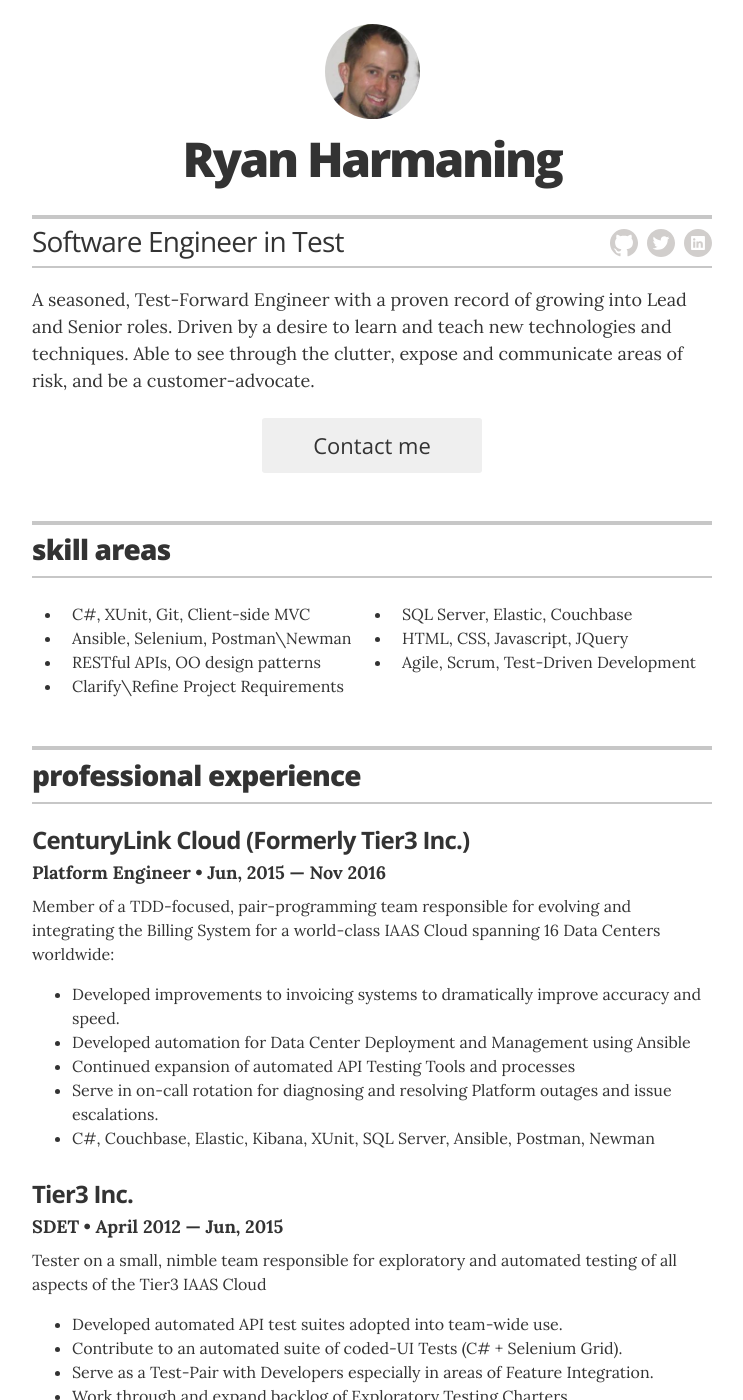
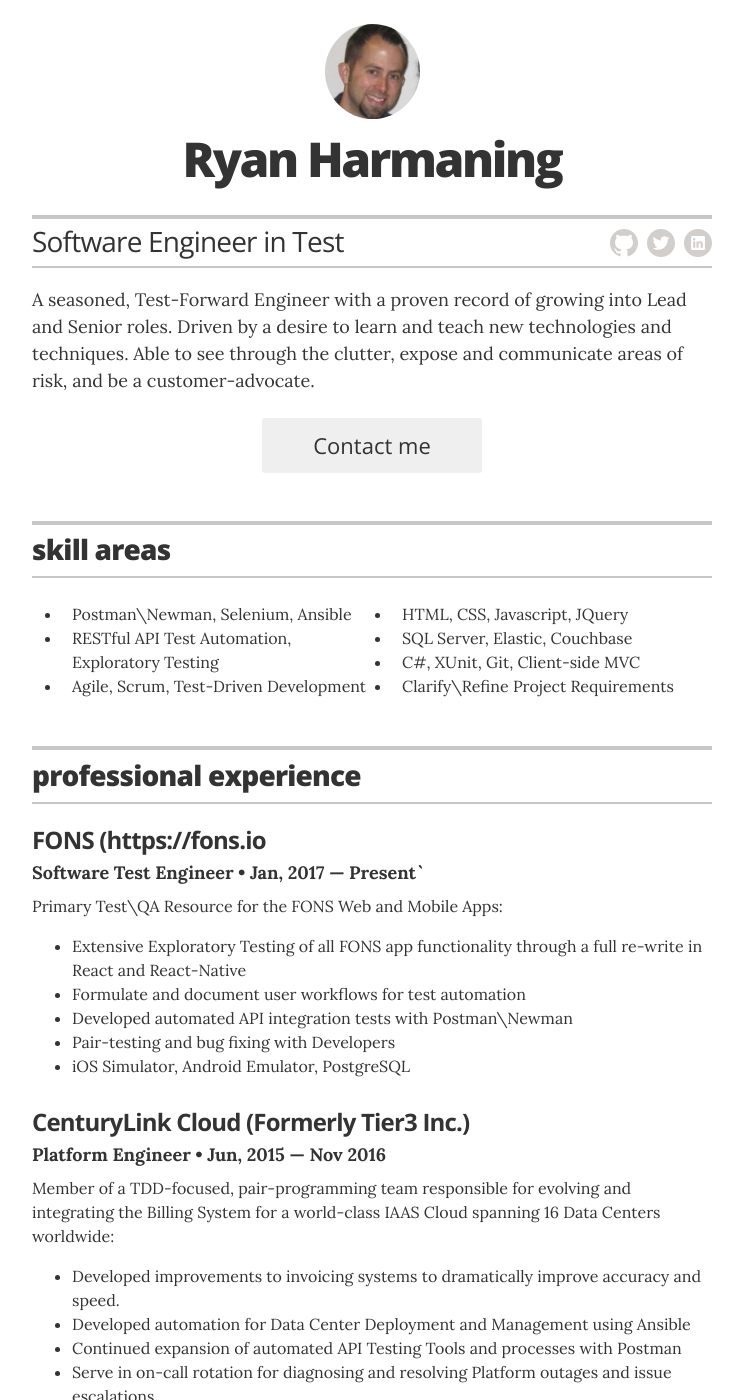
Before and after one commit to rharmaning/rharmaning.github.io, a Jekyll site: the page built from index.html, in a window 1280 px wide and 1400 px high. Shown: the whole window, without its empty margins (268-1011 px from the left). Built offline with Jekyll 4.4.1, drawn with Linux system fonts in a browser that asks for light colours.

Commit message:
adding recent updates to history

```diff
--- a/_layouts/resume.html
+++ b/_layouts/resume.html
@@ -11,8 +11,7 @@
 
             <!-- You can turn off the avatar in _config.yml by setting to false -->
             {% if site.resume_avatar == 'true' %}
-        <img src="images/avatar.jpg" alt="my photo" class="avatar" itemprop="image">
-        {% endif %}
+            <img src="images/avatar.jpg" alt="my photo" class="avatar" itemprop="image"> {% endif %}
 
             <!-- Your name is defined in the _config.yml file -->
             <h1 class="header-name" itemprop="name">{{ site.resume_name }}</h1>
@@ -27,16 +26,14 @@
             </div>
 
             <div class="executive-summary" itemprop="description">
-          <p>A seasoned, Test-Forward Engineer with a proven record of growing into Lead and Senior roles. Driven by a desire to learn and teach new technologies and techniques. Able to see through the clutter, expose and communicate areas of risk, and be a customer-advocate.
+                <p>A seasoned, Test-Forward Engineer with a proven record of growing into Lead and Senior roles. Driven by a desire to learn and teach new technologies and techniques. Able to see through the clutter, expose and communicate areas of risk,
+                    and be a customer-advocate.
                 </p>
             </div>
 
             {% if site.resume_looking_for_work == 'yes' %}
-        <a href="mailto:{{ site.resume_contact_email }}" class="contact-button" itemprop="email">Contact me</a>
-        {% elsif site.resume_looking_for_work == 'no' %}
-        <a class="contact-button not-looking">I'm not looking for work right now.</a>
-        {% else %}
-        {% endif %}
+            <a href="mailto:{{ site.resume_contact_email }}" class="contact-button" itemprop="email">Contact me</a> {% elsif site.resume_looking_for_work == 'no' %}
+            <a class="contact-button not-looking">I'm not looking for work right now.</a> {% else %} {% endif %}
 
         </header>
 
@@ -49,20 +46,18 @@
 
             <div class="resume-item">
                 <ul class="columns">
+                    <li class="column one-half">Postman\Newman, Selenium, Ansible</li>
+                    <li class="column one-half">HTML, CSS, Javascript, JQuery</li>
+                    <li class="column one-half">RESTful API Test Automation, Exploratory Testing</li>
+                    <li class="column one-half">SQL Server, Elastic, Couchbase</li>
                     <li class="column one-half">C#, XUnit, Git, Client-side MVC</li>
-      <li class="column one-half">SQL Server, Elastic, Couchbase</li>
-      <li class="column one-half">Ansible, Selenium, Postman\Newman</li>
-      <li class="column one-half">HTML, CSS, Javascript, JQuery</li>
-      <li class="column one-half">RESTful APIs, OO design patterns</li>
                     <li class="column one-half">Agile, Scrum, Test-Driven Development</li>
                     <li class="column one-half">Clarify\Refine Project Requirements</li>
                 </ul>
             </div>
 
         </section>
-      {% endif %}
-
-      {% if site.resume_section_experience %}
+        {% endif %} {% if site.resume_section_experience %}
         <!-- begin Experience -->
         <section class="content-section">
 
@@ -71,13 +66,26 @@
             </header>
 
             <div class="resume-item" itemscope itemprop="worksFor" itemtype="http://schema.org/Organization">
+                <h3 class="resume-item-title" itemprop="name">FONS (https://fons.io</h3>
+                <h4 class="resume-item-details" itemprop="description">Software Test Engineer &bull; Jan, 2017 &mdash; Present`</h4>
+                <p class="resume-item-copy">Primary Test\QA Resource for the FONS Web and Mobile Apps:</p>
+                <ul class="resume-item-list">
+                    <li>Extensive Exploratory Testing of all FONS app functionality through a full re-write in React and React-Native</li>
+                    <li>Formulate and document user workflows for test automation</li>
+                    <li>Developed automated API integration tests with Postman\Newman</li>
+                    <li>Pair-testing and bug fixing with Developers</li>
+                    <li>iOS Simulator, Android Emulator, PostgreSQL</li>
+                </ul>
+            </div>
+
+            <div class="resume-item" itemscope itemprop="worksFor" itemtype="http://schema.org/Organization">
                 <h3 class="resume-item-title" itemprop="name">CenturyLink Cloud (Formerly Tier3 Inc.)</h3>
                 <h4 class="resume-item-details" itemprop="description">Platform Engineer &bull; Jun, 2015 &mdash; Nov 2016</h4>
                 <p class="resume-item-copy">Member of a TDD-focused, pair-programming team responsible for evolving and integrating the Billing System for a world-class IAAS Cloud spanning 16 Data Centers worldwide:</p>
                 <ul class="resume-item-list">
                     <li>Developed improvements to invoicing systems to dramatically improve accuracy and speed.</li>
                     <li>Developed automation for Data Center Deployment and Management using Ansible</li>
-            <li>Continued expansion of automated API Testing Tools and processes</li>
+                    <li>Continued expansion of automated API Testing Tools and processes with Postman</li>
                     <li>Serve in on-call rotation for diagnosing and resolving Platform outages and issue escalations.</li>
                     <li>C#, Couchbase, Elastic, Kibana, XUnit, SQL Server, Ansible, Postman, Newman</li>
                 </ul>
@@ -150,13 +158,12 @@
                         <li>Assessed potential new talent and provided in-depth training post-hire.</li>
                         <li>SQL Server, .NET, VB</li>
                     </ul>
-        </div><!-- end of resume-item -->
+                </div>
+                <!-- end of resume-item -->
 
         </section>
         <!-- end Experience -->
-      {% endif %}
-
-      {% if site.resume_section_education %}
+        {% endif %} {% if site.resume_section_education %}
         <!-- begin Education -->
         <section class="content-section">
 
@@ -176,9 +183,7 @@
 
         </section>
         <!-- end Education -->
-      {% endif %}
-
-      {% if site.resume_section_projects %}
+        {% endif %} {% if site.resume_section_projects %}
         <!-- begin Projects -->
         <section class="content-section">
 
@@ -200,9 +205,7 @@
 
         </section>
         <!-- end Projects -->
-      {% endif %}
-
-      {% if site.resume_section_recognition %}
+        {% endif %} {% if site.resume_section_recognition %}
         <!-- begin Recognition -->
         <section class="content-section">
 
@@ -230,9 +233,7 @@
 
         </section>
         <!-- end Recognition -->
-      {% endif %}
-
-      {% if site.resume_section_associations %}
+        {% endif %} {% if site.resume_section_associations %}
         <!-- begin Associations -->
         <section class="content-section">
 
@@ -254,9 +255,7 @@
 
         </section>
         <!-- end Associations -->
-      {% endif %}
-
-      {% if site.resume_section_links %}
+        {% endif %} {% if site.resume_section_links %}
         <!-- begin Links -->
         <section class="content-section">
 
```
Lines whose indentation alone changed are shown as unchanged.
